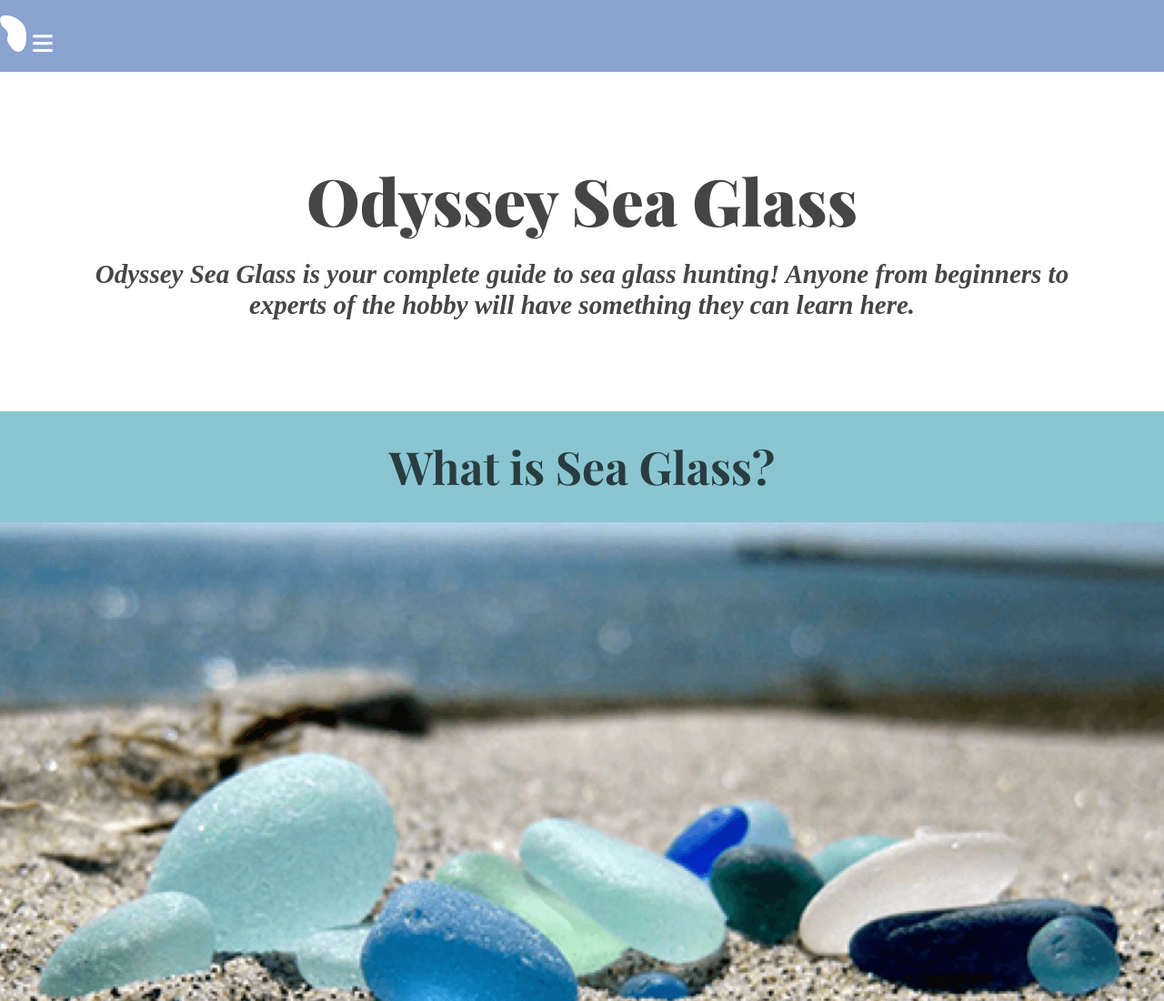
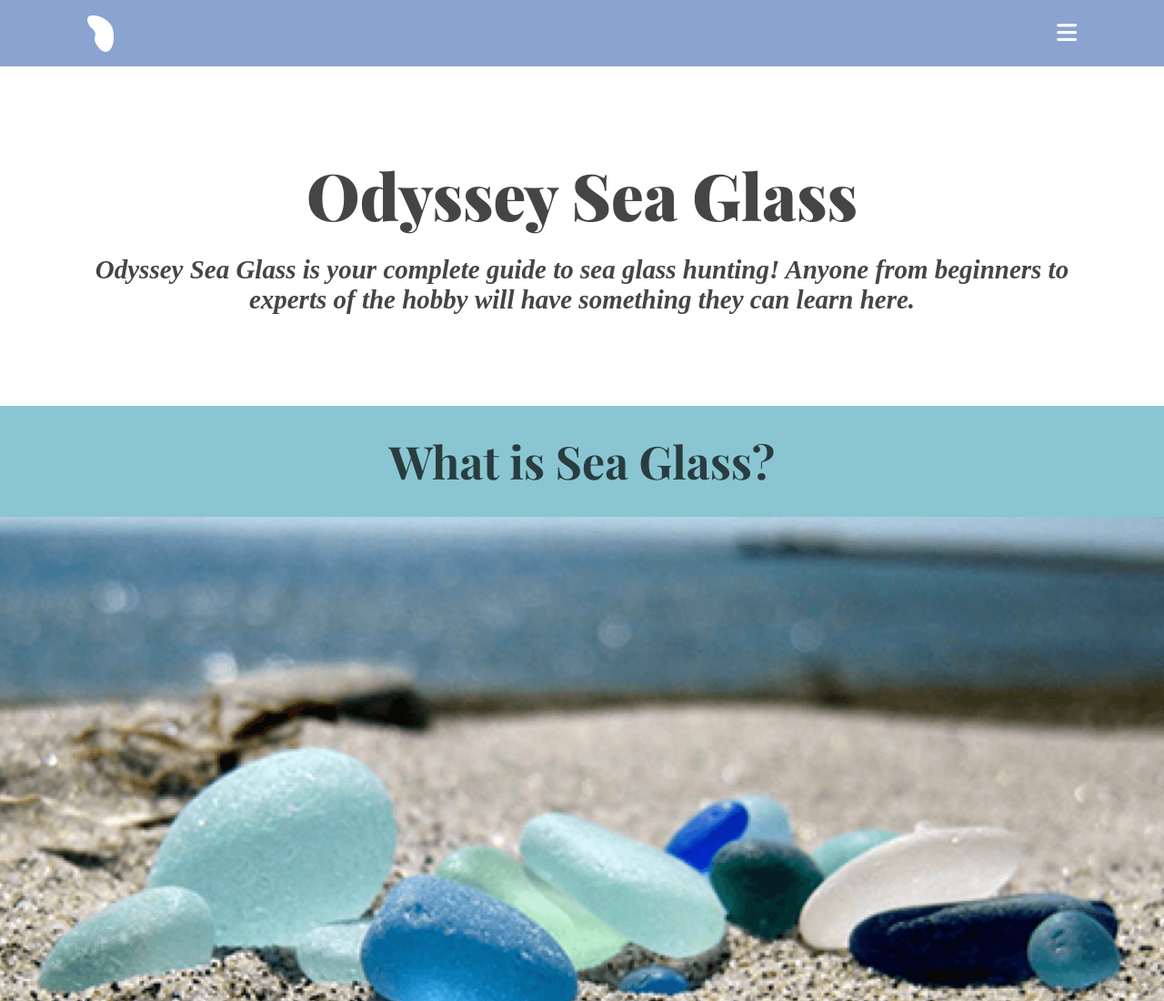
Before and after one commit to TylerJOuellette/TOuelletteFinal, a plain HTML site: page deploy/index.html in a window 1280 px wide. Shown: the top 1100 px of the page at 91% size. Drawn offline with nearby package versions, Linux system fonts and the light colour scheme; a web font is replaced by a local one.

Commit message:
Completed Grid of Header

```diff
--- a/deploy/index.html
+++ b/deploy/index.html
@@ -24,8 +24,8 @@
 
     <header>
         <div>
-            <img src="img/header/logo.png" alt="Odyssey Sea Glass Logo">
-            <a>
+            <img id="logo" src="img/header/logo.png" alt="Odyssey Sea Glass Logo">
+            <a id="hamburger">
                 <i class="fas fa-bars"></i>
             </a>
 
--- a/dev/scss/layout/_header.scss
+++ b/dev/scss/layout/_header.scss
@@ -6,4 +6,25 @@
     color: $white;
     padding: 16px 0px;
     font-size: rem-calc(25);
+
+    div{
+        display: flex;
+    }
+
+
+    #logo{
+        display: flex;
+        align-items: center;
+        margin-right: auto;
+        margin: auto auto auto 7.5%;
+
+    }
+
+    #hamburger{
+        display: flex;
+        align-items: center;
+        margin-left: auto;
+        margin: auto 7.5% auto auto;
+
+    }
 }
```
Also changed, not shown: deploy/css/styles.css, 1 other file.
